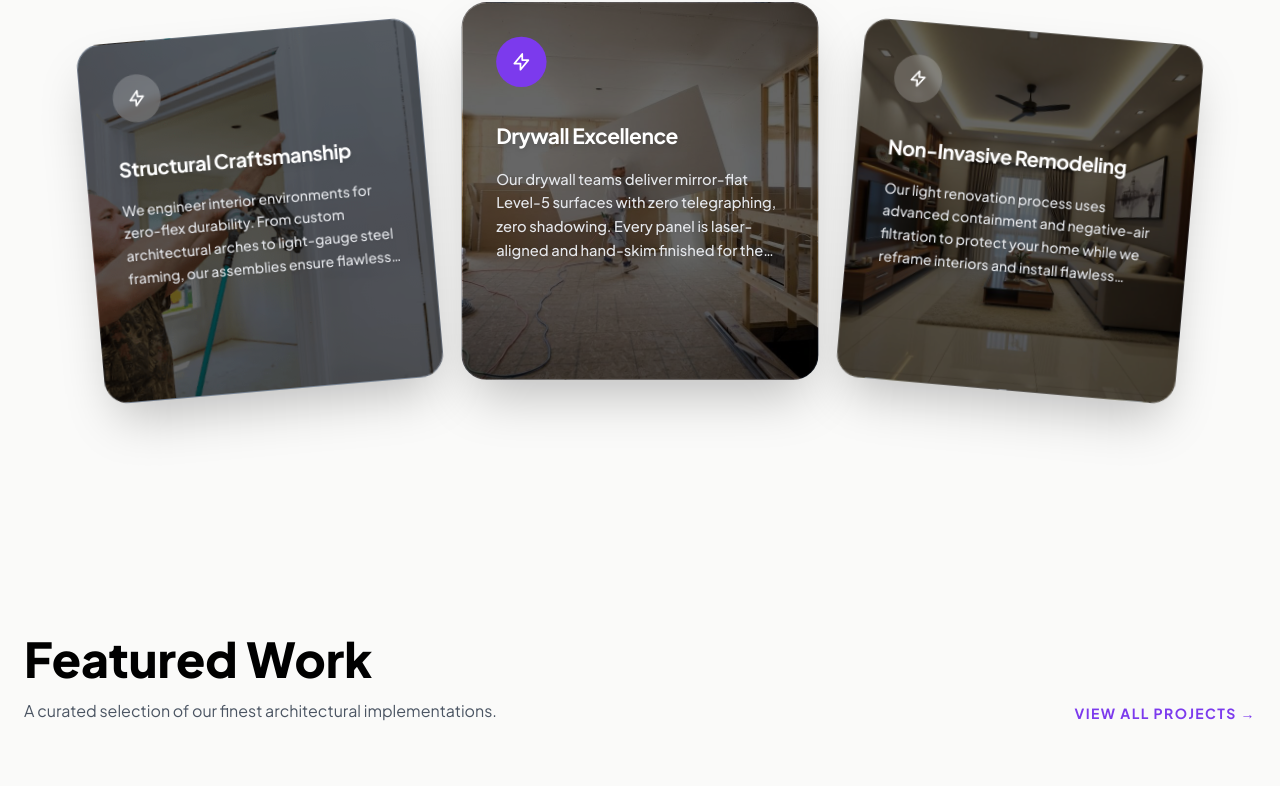
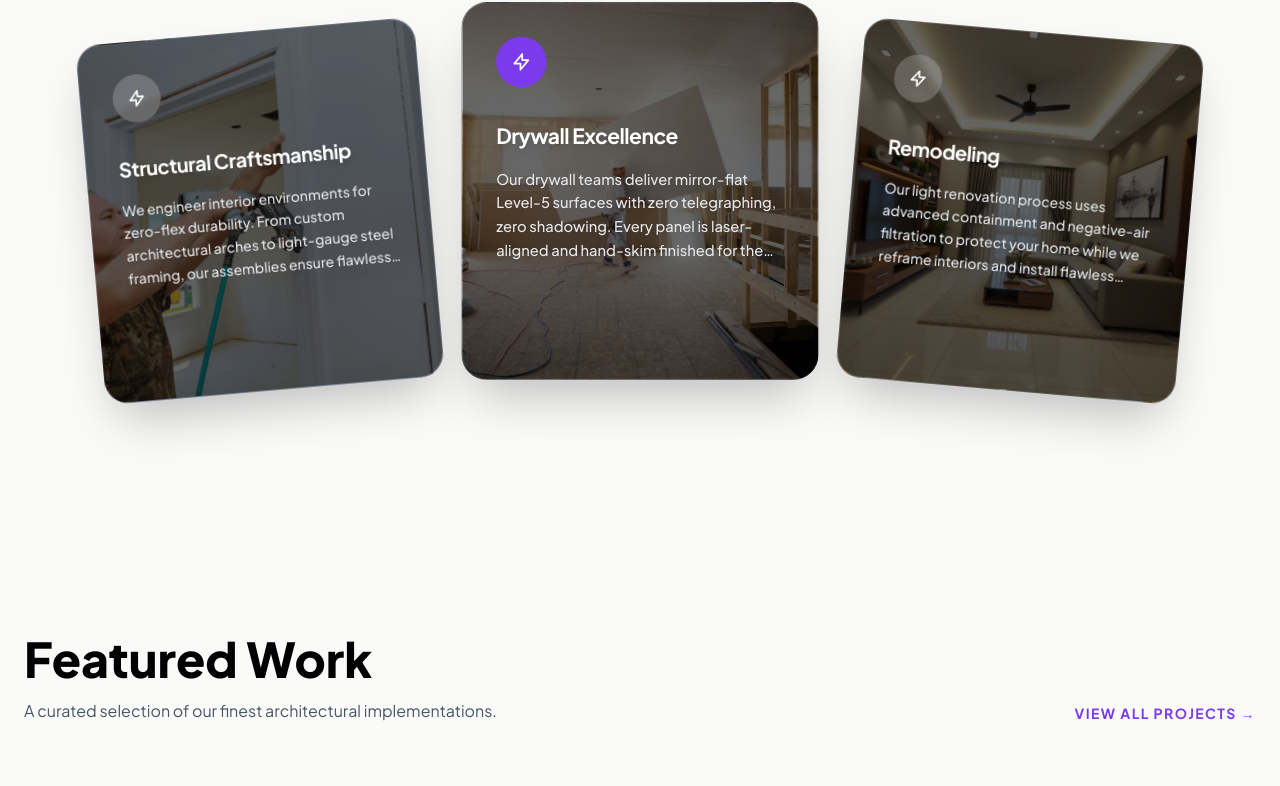
Before and after one commit to sohailarbi355813-cmyk/constructex, a Next.js app: page / in a window 1280 px wide. Shown: the part 1133-1919 px from the top of the page. Built offline with nearby package versions, Linux system fonts and the light colour scheme.

Commit message:
feat(content): change Non-Invasive Remodeling to Remodeling

```diff
--- a/data/projects.ts
+++ b/data/projects.ts
@@ -211,7 +211,7 @@ export const projects: Project[] = [
       subtitle: "",
     },
     detailsSection: {
-      title: "Non-Invasive Remodeling",
+      title: "Remodeling",
       description:
         "Our light renovation process uses advanced containment and negative-air filtration to protect your home while we reframe interiors and install flawless drywall finishes.",
       imageAlt: "Luxury home interior renovation in progress",
```
